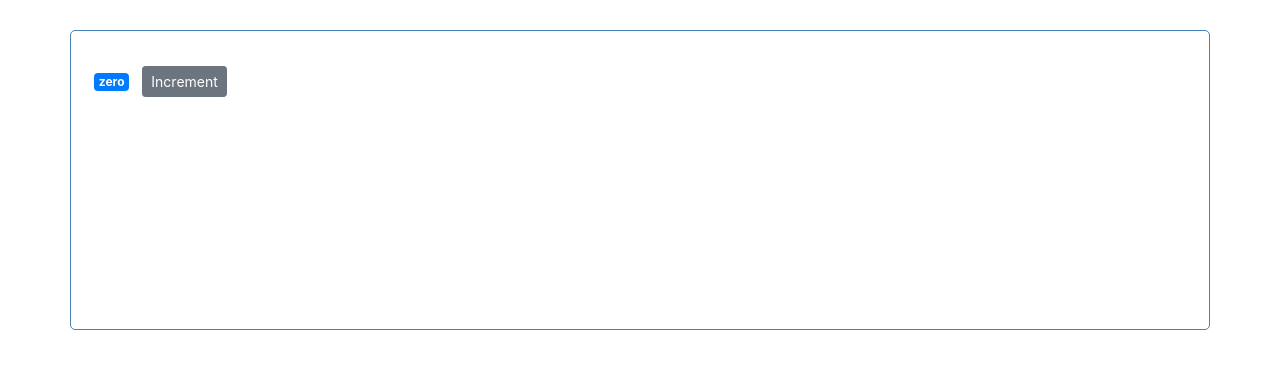
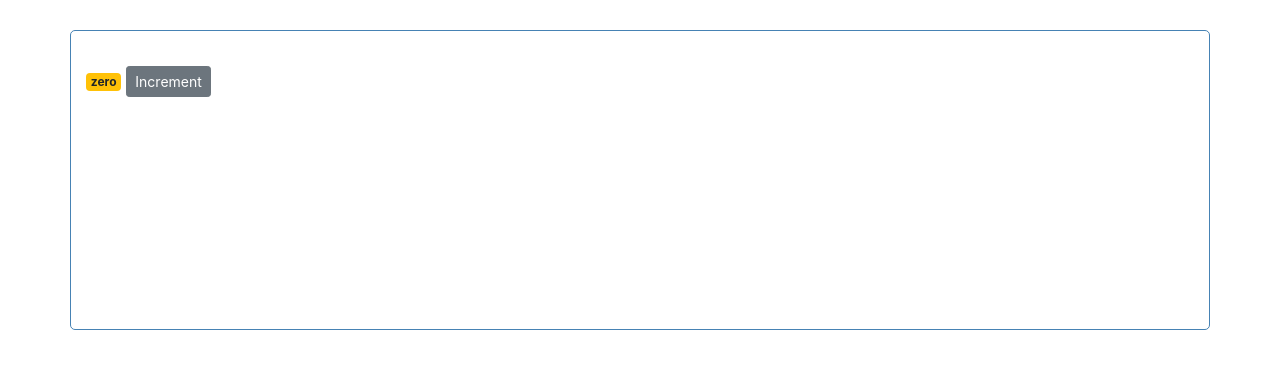
Before and after one commit to DilshanUdawaththa/Counter-App-ReactJS, a React (Create React App) app: page / in a window 1280 px wide. Shown: the top 368 px of the page. Built offline with nearby package versions, Linux system fonts and the light colour scheme.

Commit message:
created getBadgeClasses function

```diff
--- a/src/components/counter.jsx
+++ b/src/components/counter.jsx
@@ -6,14 +6,20 @@ class Counter extends Component {
   render() {
     return (
       <React.Fragment>
-        <span className="badge badge-primary m-2">{this.formatCount()}</span>
+        <span className={this.getBadgeClasses()}>{this.formatCount()}</span>
         <button className="btn btn-secondary btn-sm">Increment</button>
       </React.Fragment>
     );
   }
 
+  getBadgeClasses() {
+    let classes = "m=2 badge badge-";
+    classes += this.state.count === 0 ? "warning" : "primary";
+    return classes;
+  }
+
   formatCount() {
-    const {count} = this.state;
+    const { count } = this.state;
     return count === 0 ? "zero" : count;
   }
 }
```
